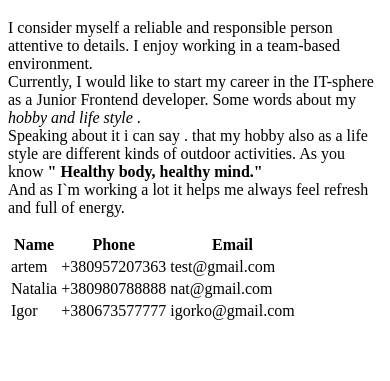
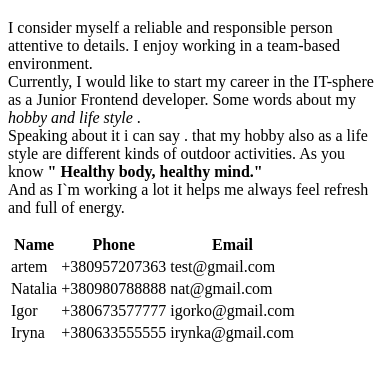
Before and after one commit to IT-Cluster-Academy-FWD/fwdo-2-intro-hml-alpha, a plain HTML site: page team/artem.html in a window 390 px wide. Shown: the part 343-724 px from the top of the page. Drawn offline with Linux system fonts and the light colour scheme.

```diff
--- a/team/artem.html
+++ b/team/artem.html
@@ -59,6 +59,11 @@
           <td>Igor</td>
           <td>+380673577777</td>
           <td>igorko@gmail.com</td>
+        <tr>
+          <td>Iryna</td>
+          <td>+380633555555</td>
+          <td>irynka@gmail.com</td>
+        </tr>
         </tr>
         </tr>
       </tbody>
```
